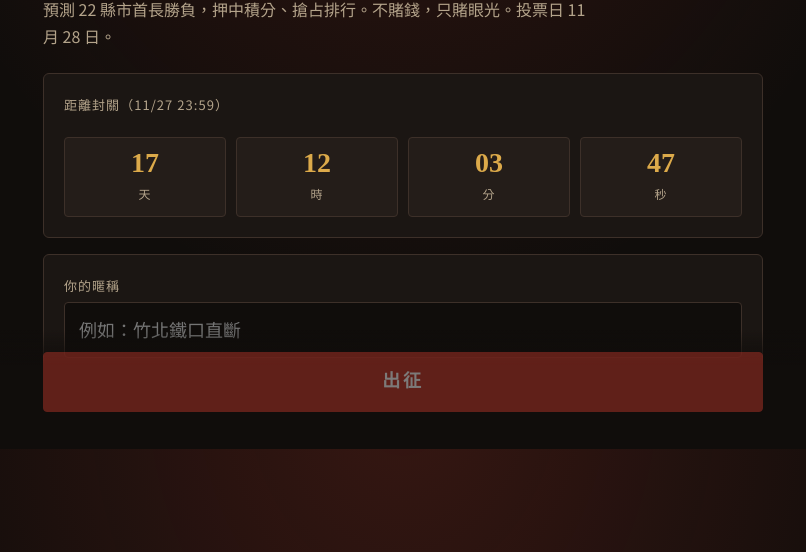
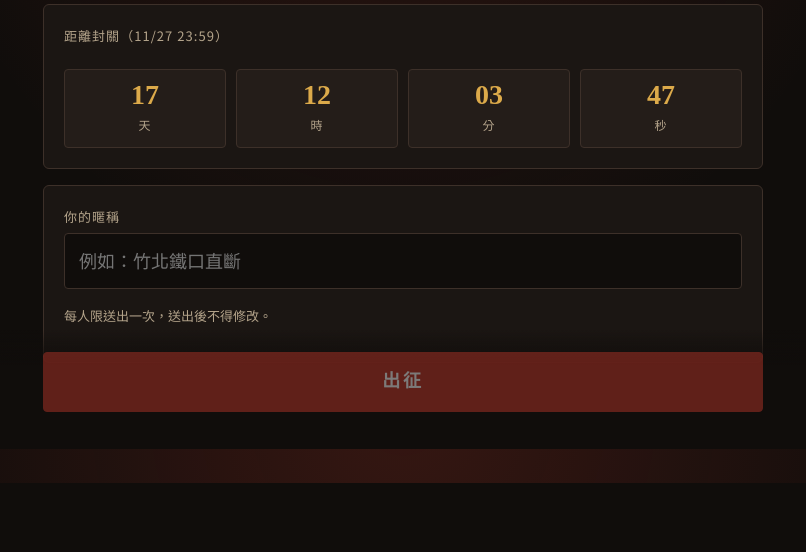
Before and after one commit to overblue2020/election2026, a plain HTML site: page index.html in a window 1280 px wide. Shown: the part 351-903 px from the top of the page, without its empty margins (237-1043 px from the left). After the commit the page ends 834 px from the top, so only its background shows below. Drawn offline with Linux system fonts and the light colour scheme.

Commit message:
Remove hero tagline
Co-Authored-By: Claude Opus 5.5 <noreply@anthropic.com>
Claude-Session: https://claude.ai/code/session_01Bio6E9qdLPXn8Ay5T5fT6j

```diff
--- a/index.html
+++ b/index.html
@@ -283,8 +283,7 @@ function render(){
   document.getElementById("track").innerHTML=STEPS.map((_,i)=>`<i class="${i<step?'done':i===step?'on':''}"></i>`).join("");
   let h="";
   if(step===0){
-    h=`<div class="hero"><div class="kicker">2026 九合一・縣市長</div><h1>決戰<br><span>2026</span></h1>
-      <p>預測 22 縣市首長勝負，押中積分、搶占排行。不賭錢，只賭眼光。投票日 11 月 28 日。</p></div>
+    h=`<div class="hero"><div class="kicker">2026 九合一・縣市長</div><h1>決戰<br><span>2026</span></h1></div>
       <div class="stack">
       <div class="panel stack"><label class="lbl">距離封關（11/27 23:59）</label><div class="countdown" id="cd"></div></div>
       <div class="panel stack"><div><label class="lbl" for="nick">你的暱稱</label>
```
